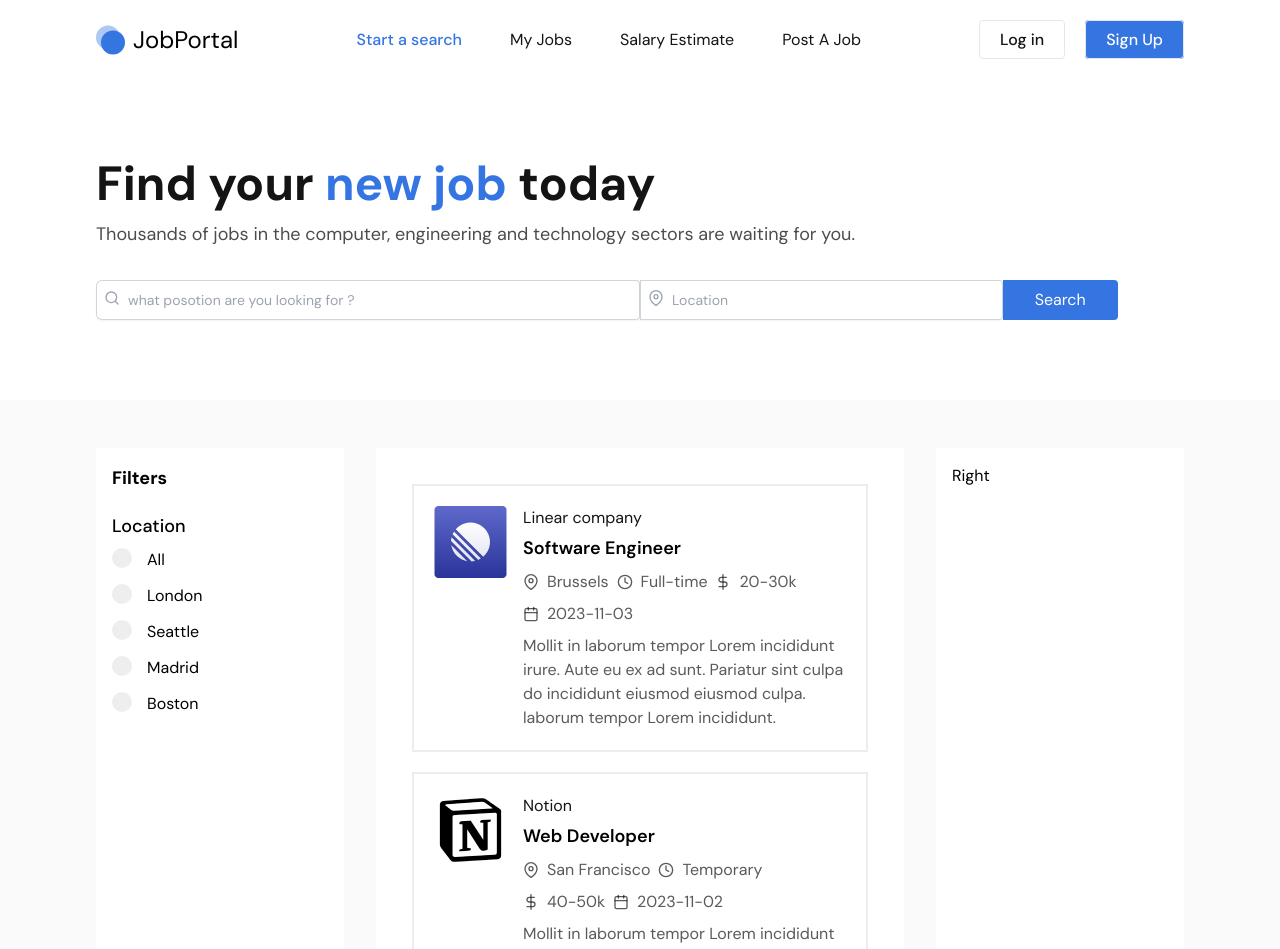
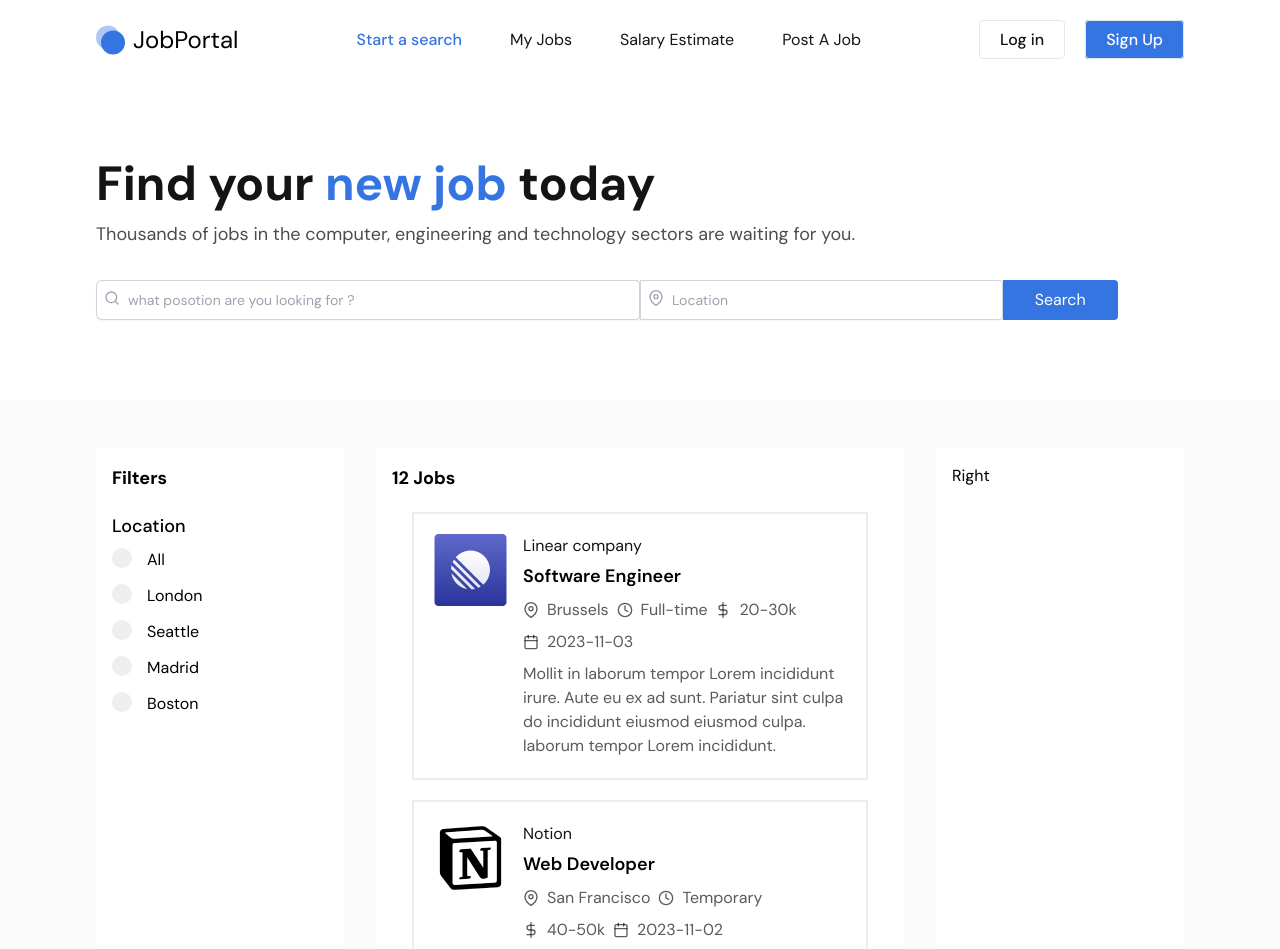
Before and after one commit to AnandShirbhaiyye/job-portal, a React (Vite) app in the folder job-portal-client/: page / in a window 1280 px wide. Shown: the top 949 px of the page. Built offline with nearby package versions, Linux system fonts and the light colour scheme.

Commit message:
feat: added sidebar and next and previous function metthods

```diff
--- a/job-portal-client/src/Pages/Home.jsx
+++ b/job-portal-client/src/Pages/Home.jsx
@@ -7,13 +7,18 @@
 const Home = () => {
   const [selectedCategory, setSelectedCategory] = useState(null);
   const [jobs, setJobs] = useState([]);
+  const [isLoading, setIsLoading] = useState(true);
+  const [currentPage, setCurrentPage] = useState(1);
+  const itemsPerPage = 6;
 
   useEffect(() => {
+    setIsLoading(true);
     fetch("jobs.json")
       .then((res) => res.json())
       .then((data) => {
         // console.log(data);
         setJobs(data);
+        setIsLoading(false);
       });
   }, []);
 
@@ -40,6 +45,28 @@
   const handleClick = (event) => {
     setSelectedCategory(event.target.value);
   };
+
+  // calculate the index range
+  const calculatePageRange = () =>{
+    const startIndex = (currentPage - 1) * itemsPerPage;
+    const endIndex = startIndex + itemsPerPage;
+    return {startIndex, endIndex}
+  }
+
+  // function for the next page
+  const nextPage = () =>{
+    if(currentPage < Math.ceil(filteredItems.length / itemsPerPage)){
+      setCurrentPage(currentPage + 1);
+    }
+  }
+
+  // function for the previous page
+  const prevPage = () =>{
+    if(currentPage >1){
+      setCurrentPage(currentPage - 1);
+    }
+  }
+
 
   // ..... main function.....
   const filteredData = (jobs, selected, query) => {
@@ -80,18 +107,24 @@
 
         {/* main content */}
         <div className="bg-[#FAFAFA] md:grid grid-cols-4 gap-8 lg:px-24 px-4 py-12">
-
-           {/* Left Side */}
+          {/* Left Side */}
           <div className="bg-white p-4 rounded">
-            <Sidebar handleChange={handleChange} handleClick={handleClick}/>
+            <Sidebar handleChange={handleChange} handleClick={handleClick} />
           </div>
 
-           {/*Job Card */}
-          <div className="col-span-2 bg-white p-4 rounded-sm"><Jobs result={result} /></div>
+          {/*Job Card */}
+          <div className="col-span-2 bg-white p-4 rounded-sm">
+            {
+              isLoading ? (<p className="font-medium">Loading...</p>) : result.length > 0 ? (<Jobs result={result} />) : <>
+              <h3 className="text-lg font-bold mb-2">{result.length} Jobs</h3>
+              <p>No data found...!</p>
+              </>
+            }
 
-           {/* Right Side */}
+          </div>
+
+          {/* Right Side */}
           <div className="bg-white p-4 rounded">Right</div>
-
         </div>
       </div>
     </>
--- a/job-portal-client/src/Pages/Jobs.jsx
+++ b/job-portal-client/src/Pages/Jobs.jsx
@@ -3,7 +3,11 @@
 const Jobs = ({result}) => {
   return (
     <>
-        <div>{result}</div>
+        <div>
+        <h3 className="text-lg font-bold mb-2">{result.length} Jobs</h3>
+        </div>
+        <section className='card-container'>{result}</section>
+
     </>
   )
 }
```
